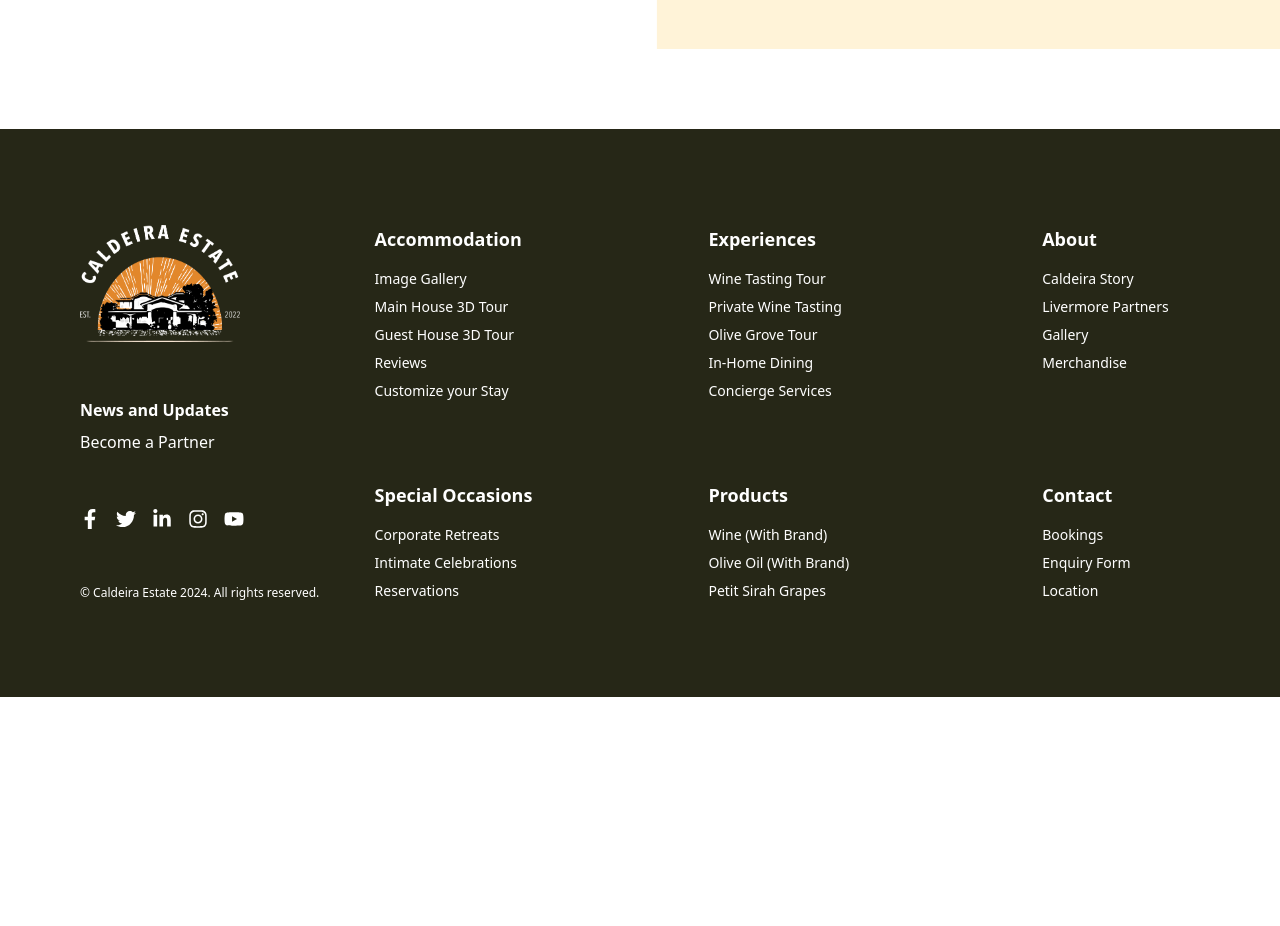
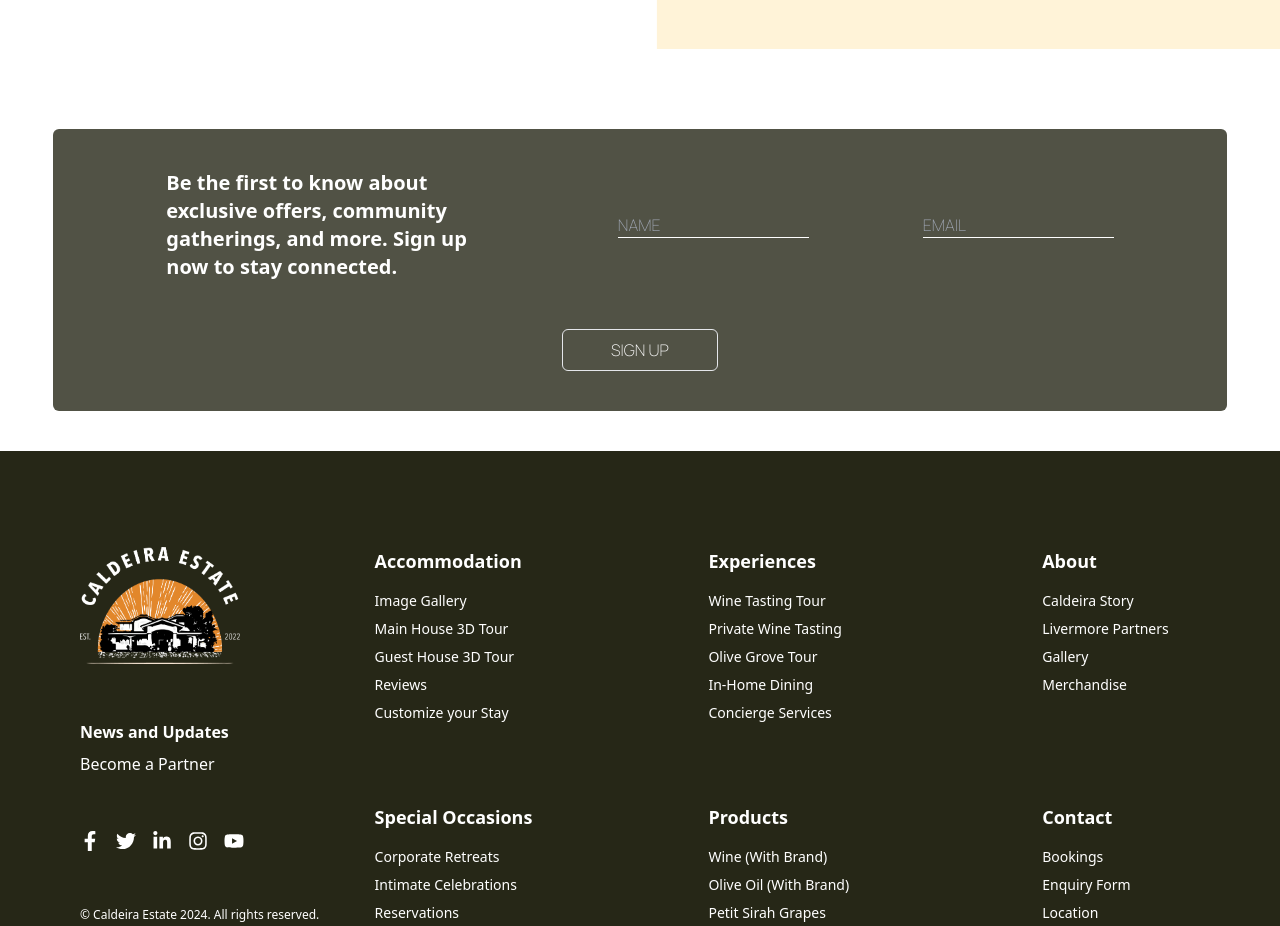
Before and after one commit to mihireshjoshi/Caldeira-Estate, a Next.js app in the folder caldeira_web/: page /ocassions in a window 1280 px wide. Shown: the part 5180-6106 px from the top of the page. Before the commit the page ends 5877 px from the top, so only its background shows below. Built offline with nearby package versions, Linux system fonts and the light colour scheme.

Commit message:
Ocassions Complete

```diff
--- a/caldeira_web/src/app/ocassions/page.tsx
+++ b/caldeira_web/src/app/ocassions/page.tsx
@@ -1,4 +1,5 @@
 import Footer from "@/components/Footer";
+import NewsLetter from "@/components/NewsLetter";
 import Ocassion from "@/components/Ocassion";
 import OcassionHero from "@/components/OcassionsHero";
 import TailoredExperience from "@/components/TailoredExperience";
@@ -33,6 +34,7 @@
           <hr className="lg:border-t-2 border-t-1 border-[#737E41] w-[6%] mx-auto mb-10"/>
           <TailoredExperience />
           <Testimonials />
+          <NewsLetter />
           <Footer />
         </div>
       </div>
```
